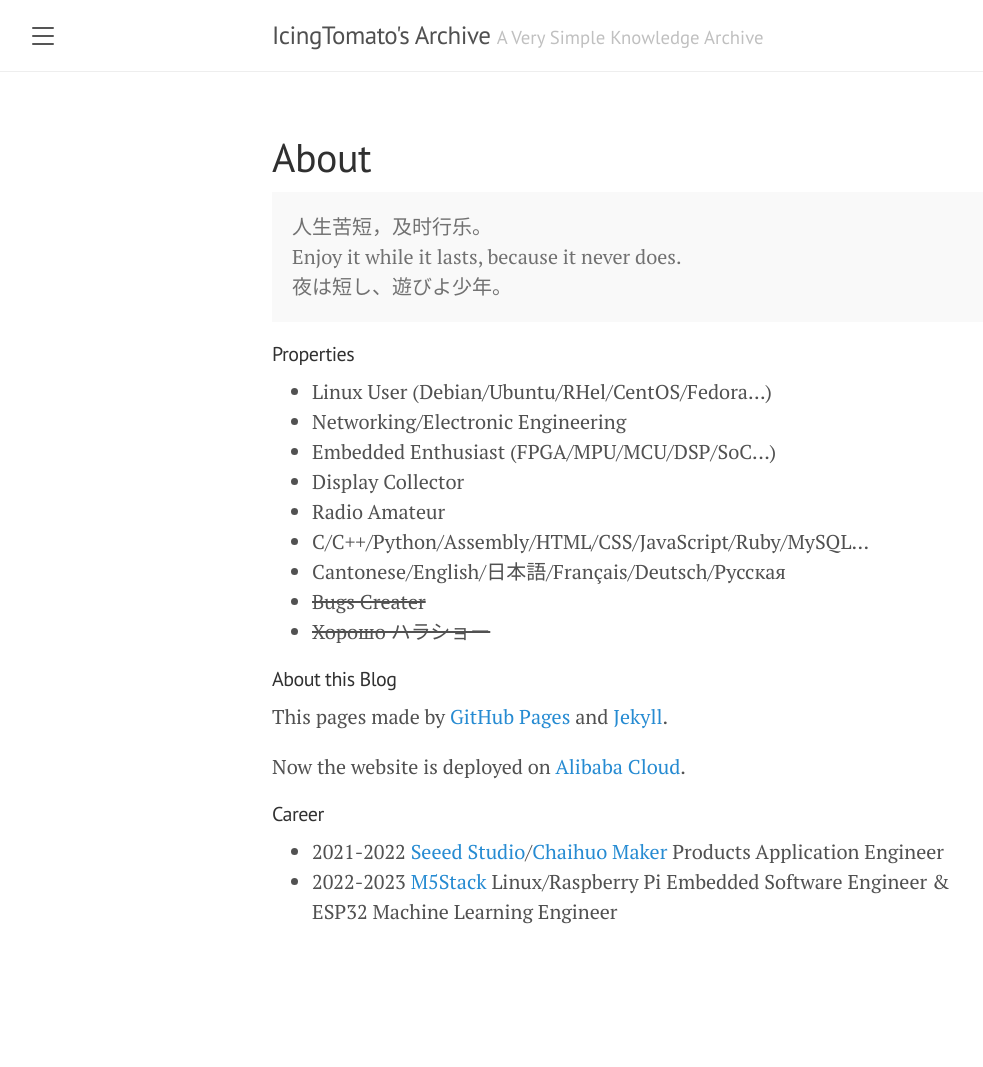
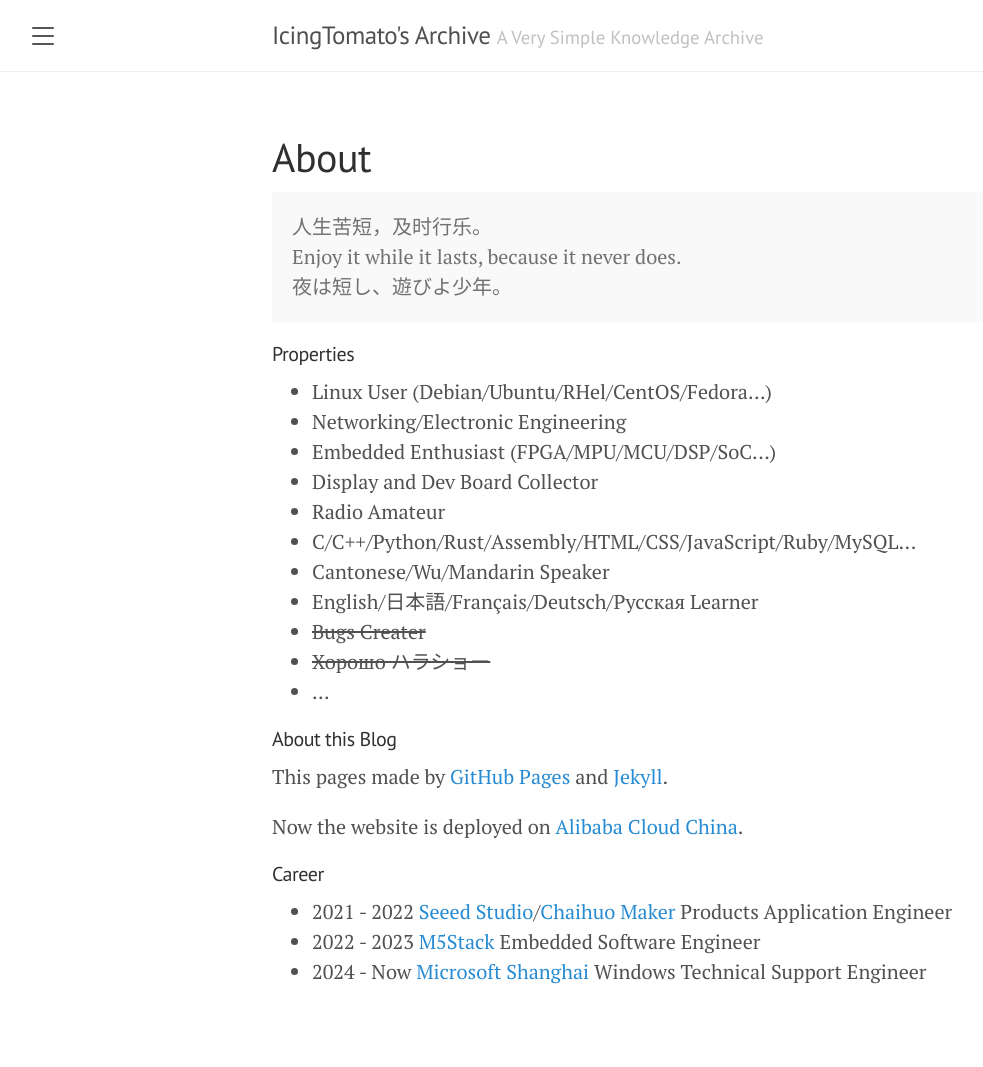
Before and after one commit to IcingTomato/icing.fun, a Jekyll site: the page built from about.md, in a window 1280 px wide. Shown: the whole page, without its empty margins (8-991 px from the left). Built offline with Jekyll 4.4.1, drawn with Linux system fonts in a browser that asks for light colours; before the commit the page ends 1007 px from its top, so only the background shows below that.

Commit message:
Change: Change _config.xml

```diff
--- a/about.md
+++ b/about.md
@@ -15,20 +15,22 @@ title: About
         <li>Linux User (Debian/Ubuntu/RHel/CentOS/Fedora...)</li>
         <li>Networking/Electronic Engineering</li>
         <li>Embedded Enthusiast (FPGA/MPU/MCU/DSP/SoC...)</li>
-        <li>Display Collector</li>
+        <li>Display and Dev Board Collector</li>
         <li>Radio Amateur</li>
-        <li>C/C++/Python/Assembly/HTML/CSS/JavaScript/Ruby/MySQL...</li>
-        <li>Cantonese/English/日本語/Français/Deutsch/Русская</li>
+        <li>C/C++/Python/Rust/Assembly/HTML/CSS/JavaScript/Ruby/MySQL...</li>
+        <li>Cantonese/Wu/Mandarin Speaker</li>
+        <li>English/日本語/Français/Deutsch/Русская Learner</li>
         <li><s> Bugs Creater </s></li>
         <li><s> Хорошо ハラショー </s></li>
+        <li>...</li>
     </ul>
     <h4>About this Blog</h4>
     <p>This pages made by <a href="https://pages.github.com/">GitHub Pages</a> and <a href="http://jekyll.com.cn/">Jekyll</a>. </p>
-    <p>Now the website is deployed on <a href="https://www.aliyun.com/">Alibaba Cloud</a>.</p>
-    <!--<img src="/assets/images/atb.png"/>-->
+    <p>Now the website is deployed on <a href="https://www.aliyun.com/">Alibaba Cloud China</a>.</p>
     <h4>Career</h4>
     <ul>
-        <li>2021-2022 <a href="https://www.seeed.cc/">Seeed Studio</a>/<a href="https://www.chaihuo.org/">Chaihuo Maker</a> Products Application Engineer</li>
-        <li>2022-2023 <a href="https://m5stack.com/">M5Stack</a> Linux/Raspberry Pi Embedded Software Engineer & ESP32 Machine Learning Engineer</li>
+        <li>2021 - 2022 <a href="https://www.seeed.cc/">Seeed Studio</a>/<a href="https://www.chaihuo.org/">Chaihuo Maker</a> Products Application Engineer</li>
+        <li>2022 - 2023 <a href="https://m5stack.com/">M5Stack</a> Embedded Software Engineer</li>
+        <li>2024 - Now <a href="https://m5stack.com/">Microsoft Shanghai</a> Windows Technical Support Engineer</li>
     </ul>
 </div>
```
